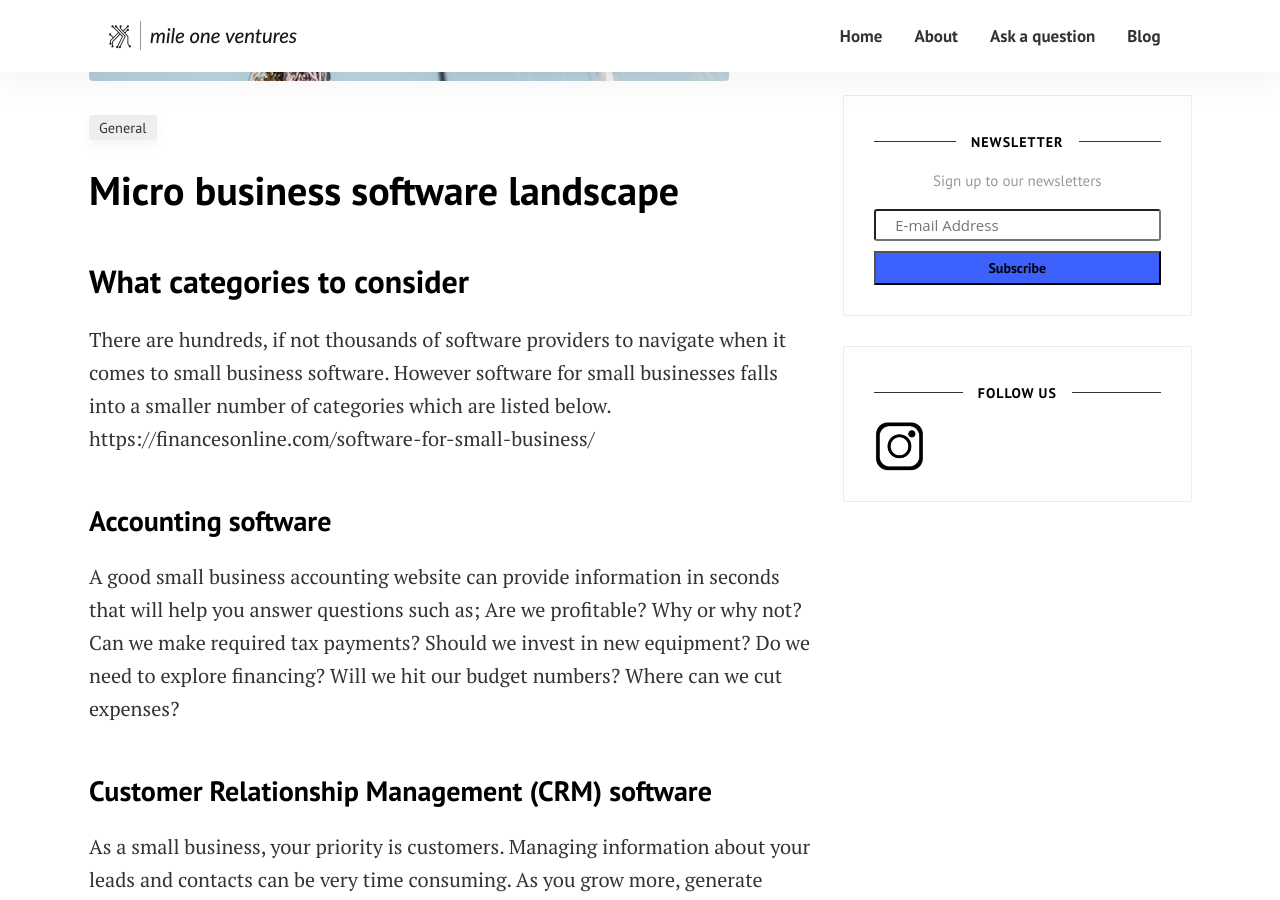
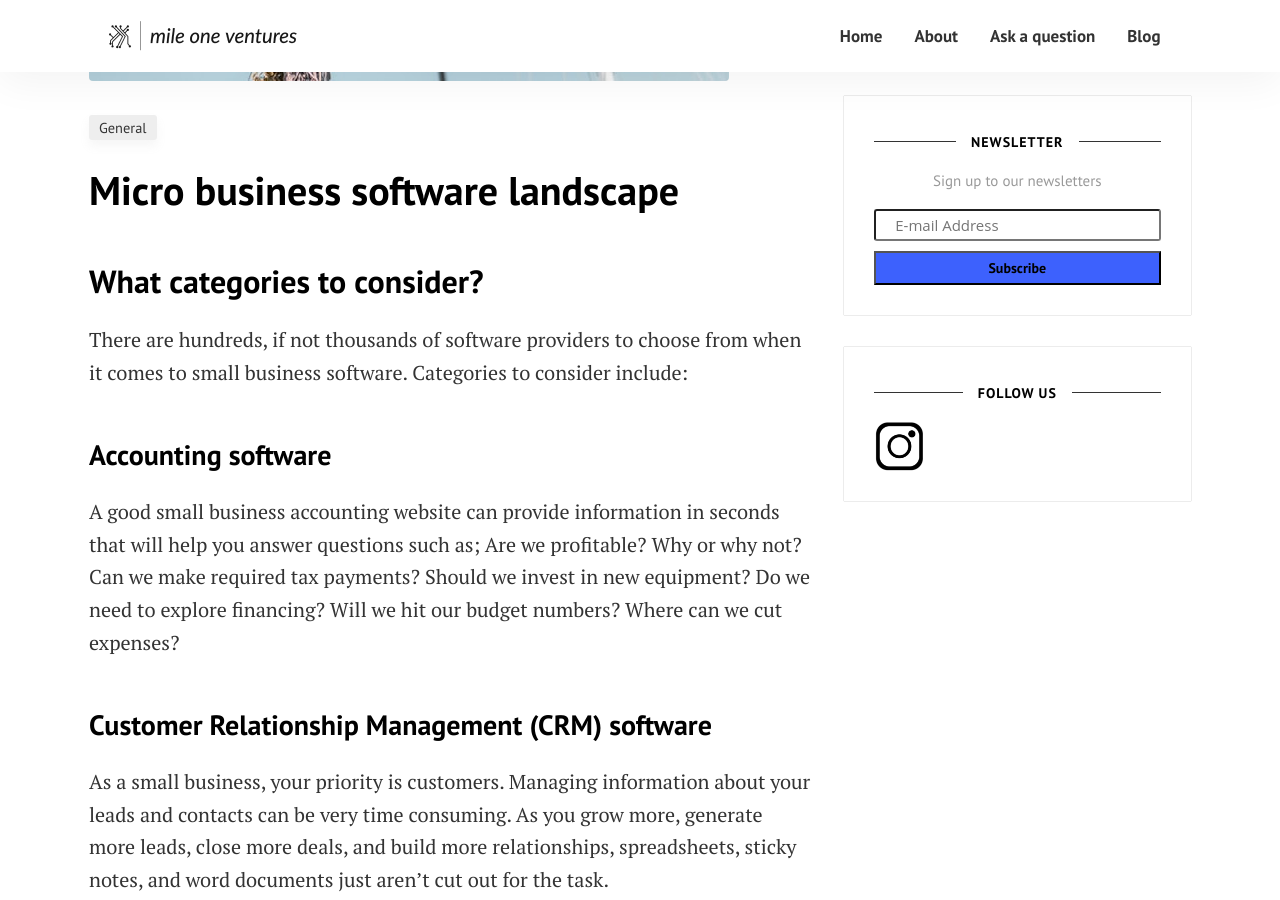
Before and after one commit to mile-one-ventures/mile-one-ventures.github.io, a Jekyll site: the page built from _posts/2021-09-05-technology-categores.md, in a window 1280 px wide and 900 px high, scrolled down 462 px. Built offline with Jekyll 4.4.1, drawn with Linux system fonts in a browser that asks for light colours; comment, search, counter and statistics services are not loaded.

Commit message:
Update 2021-09-05-technology-categores.md

```diff
--- a/_posts/2021-09-05-technology-categores.md
+++ b/_posts/2021-09-05-technology-categores.md
@@ -7,10 +7,9 @@ image: assets/images/options.jpeg
 featured: false
 
 ---
-## What categories to consider
+## What categories to consider?
 
-There are hundreds, if not thousands of software providers to navigate when it comes to small business software. However software for small businesses falls into a smaller number of categories which are listed below.
-https://financesonline.com/software-for-small-business/
+There are hundreds, if not thousands of software providers to choose from when it comes to small business software. Categories to consider include:
 
 ### Accounting software
 A good small business accounting website can provide information in seconds that will help you answer questions such as; Are we profitable? Why or why not? Can we make required tax payments? Should we invest in new equipment? Do we need to explore financing? Will we hit our budget numbers? Where can we cut expenses?
```
